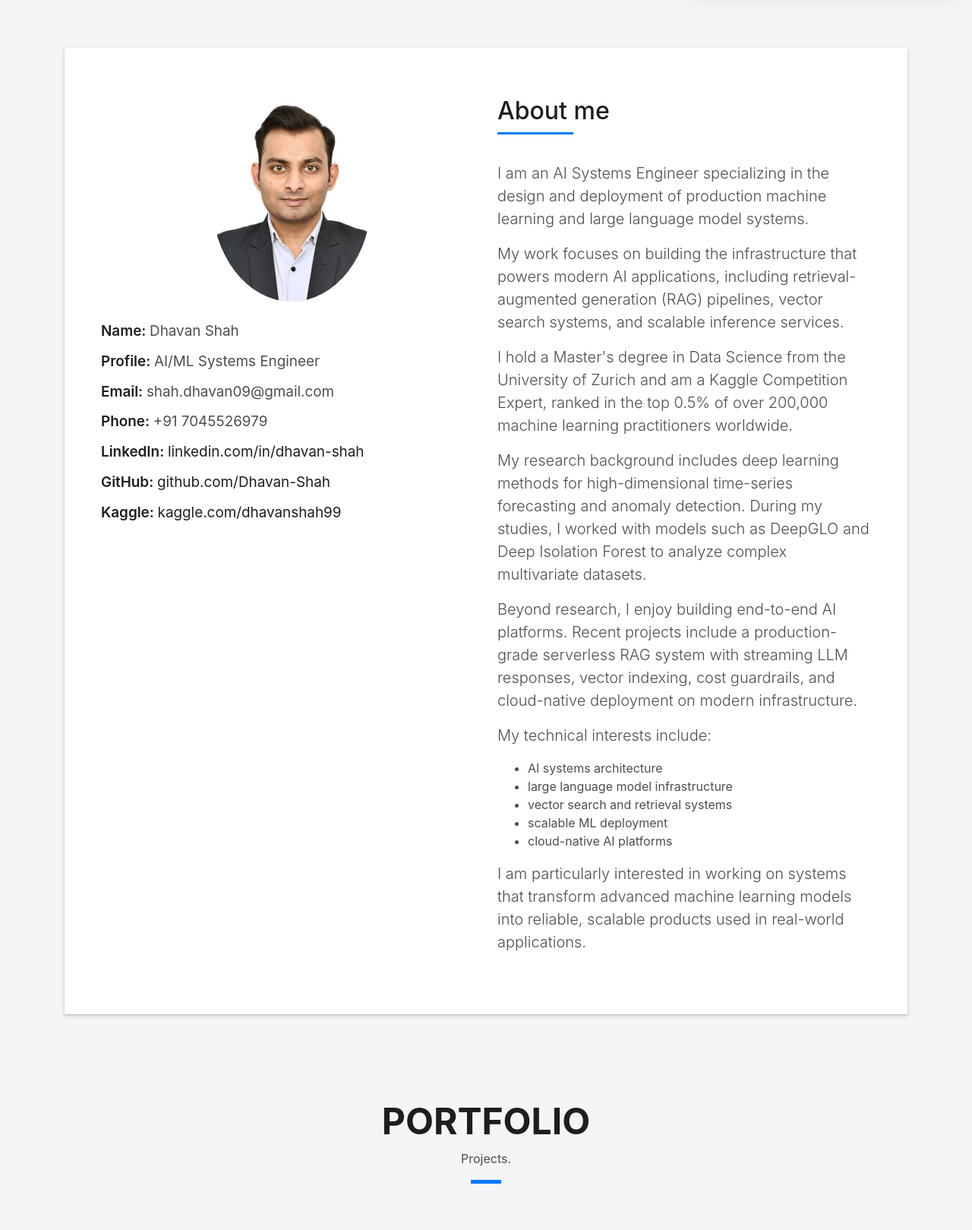
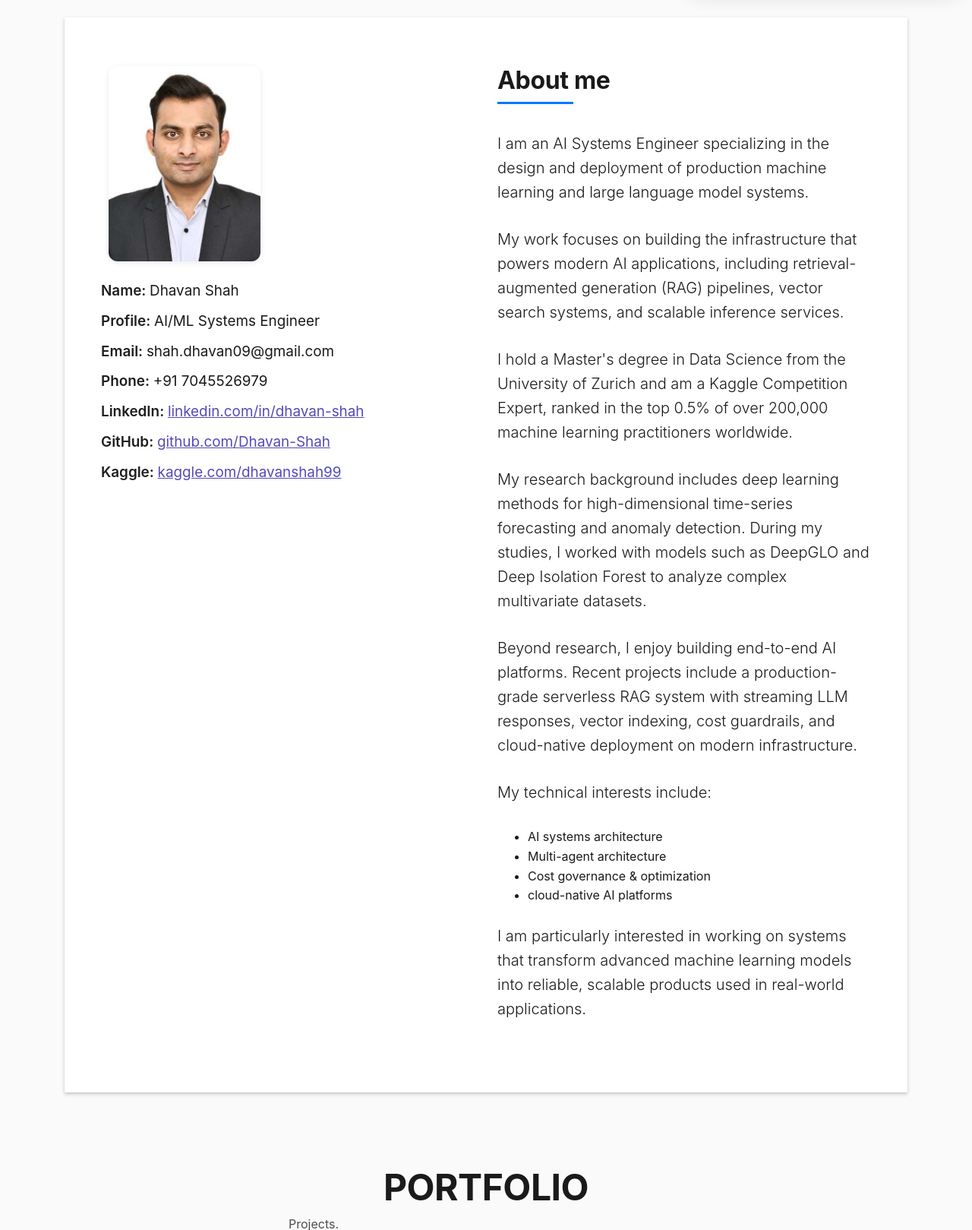
Before and after one commit to Dhavan-Shah/Dhavan-Shah.github.io, a PHP site: page / in a window 1280 px wide. Shown: the part 801-2420 px from the top of the page at 76% size. Run offline with PHP 8.4, Linux system fonts and the light colour scheme; some web fonts are replaced.

Commit message:
Updated the frontend with minor enhancements

```diff
--- a/assets/css/style.css
+++ b/assets/css/style.css
@@ -1374,3 +1349,101 @@ footer .credits {
 footer .credits a {
   color: #fff;
 }
+/* === Portfolio Polish: Fonts, Colors, Spacing, Photo, Chatbot, RAG Card === */
+
+/* Fonts */
+body {
+  font-family: 'Inter', Arial, system-ui, sans-serif;
+  font-size: 16px;
+  line-height: 1.6;
+  color: #1A1A1A;
+  background: #FAFAFA;
+}
+h1, h2, h3, h4, h5, h6 {
+  font-family: 'Inter', Arial, system-ui, sans-serif;
+  font-weight: bold;
+  letter-spacing: -0.01em;
+  color: #1A1A1A;
+}
+
+/* Links */
+a {
+  color: #534AB7;
+  text-decoration: underline;
+  transition: color 0.2s;
+}
+a:hover, a:focus {
+  color: #3d338a;
+}
+
+/* Borders */
+hr, .box-shadow-full, .card, .about-mf, .portfolio-details, .work-box, .contact-mf {
+  border-color: #E5E5E5 !important;
+}
+
+/* Section Spacing */
+h2 {
+  margin-top: 40px !important;
+}
+section, .section, .about-mf, .portfolio-mf, .contact-mf {
+  padding: 24px 0;
+}
+@media (max-width: 768px) {
+  section, .section, .about-mf, .portfolio-mf, .contact-mf {
+    padding: 16px 0;
+  }
+}
+
+/* Paragraph Readability */
+p, ul, ol {
+  max-width: 65ch;
+  margin-bottom: 1.5em;
+}
+
+/* Photo Styling */
+.about-profile-img, .about-img img {
+  max-width: 200px;
+  border-radius: 12px !important;
+  box-shadow: 0 2px 8px rgba(0,0,0,0.08);
+  display: block;
+  margin-left: auto;
+  margin-right: auto;
+}
+
+/* Chatbot Widget */
+.chatbot-sidebar {
+  opacity: 0.95 !important;
+  border: 1.5px solid #E5E5E5 !important;
+  background: #fff !important;
+}
+
+/* RAG Diagram Card */
+.rag-card, .work-box[data-title*=\"RAG\"], .work-box img[alt*=\"RAG\"] {
+  background: #F5F5F5 !important;
+  border-radius: 8px !important;
+  padding: 24px !important;
+  box-shadow: 0 2px 8px rgba(0,0,0,0.04);
+}
+.rag-card img, .work-box img[alt*=\"RAG\"] {
+  border-radius: 8px !important;
+  display: block;
+  margin: 0 auto;
+}
+.rag-caption, .rag-card-caption {
+  display: block;
+  text-align: center;
+  color: #5F5E5A;
+  font-size: 1rem;
+  margin-top: 8px;
+  margin-bottom: 0;
+}
+
+/* Responsive Padding */
+@media (max-width: 768px) {
+  .about-profile-img, .about-img img {
+    max-width: 100%;
+  }
+  .rag-card, .work-box[data-title*=\"RAG\"] {
+    padding: 16px !important;
+  }
+}
--- a/index.html
+++ b/index.html
@@ -703,9 +703,8 @@
                     My technical interests include:
                       <ul>
                         <li>AI systems architecture</li>
-                        <li>large language model infrastructure</li>
-                        <li>vector search and retrieval systems</li>
-                        <li>scalable ML deployment</li>
+                        <li>Multi-agent architecture</li>
+                        <li>Cost governance & optimization</li>
                         <li>cloud-native AI platforms</li>
                       </ul>
                     </p>
@@ -851,7 +850,7 @@
 
 
 
-  <a href="#" class="back-to-top"><i class="fa fa-chevron-up"></i></a>
+
   <div id="preloader"></div>
 
   <!-- Vendor JS Files -->
```
Also changed, not shown: other parts of assets/css/style.css (+2 -27 lines).
